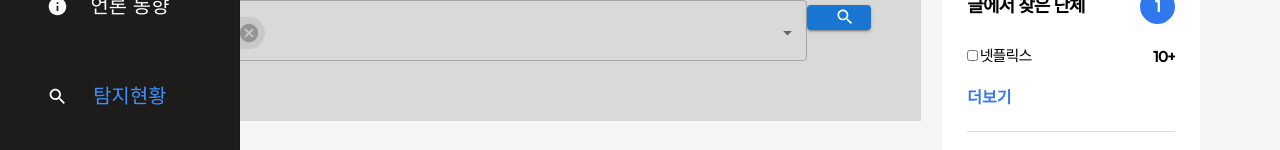
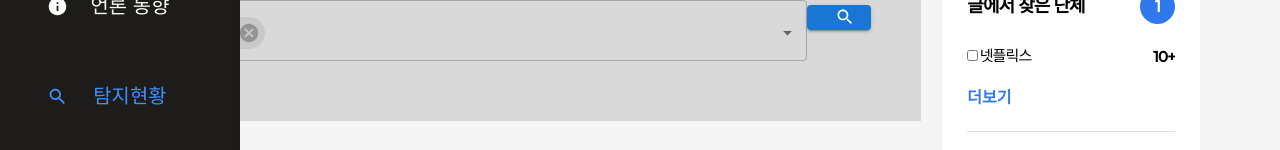
Before and after one commit to fossabot/ai_web_RISKOUT_BTS, a React (Create React App) app in the folder WEB/frontend/: page /detectionstatus in a window 1280 px wide. Both pictures are taken after a click on the button 21 px from the left and 24 px from the top of the page. Shown: the part 210-360 px from the top of the page. Built offline with nearby package versions, Linux system fonts and the light colour scheme; no server answers.

Commit message:
persistent active link in sidebar

```diff
--- a/WEB/frontend/src/components/Modal/SecretsDetailModal.js
+++ b/WEB/frontend/src/components/Modal/SecretsDetailModal.js
@@ -49,7 +49,7 @@ export default function SecretsDetailModal(props) {
             >
                 <Box sx={style}>
                     <Typography id="secrets-modal-title" variant="h6" component="h2">
-                    <Link href={data.site_url} color="inherit" underline="hover" target="_blank" title="원본 페이지 보기">
+                    <Link href={data.site_url} color="inherit" underline="hover" target="_blank" rel="noopener" title="원본 페이지 보기">
                         <NavigationIcon sx={{ mr: 1,  }} />
                     </Link>
                         {data.title}
--- a/WEB/frontend/src/components/SidebarLink.jsx
+++ b/WEB/frontend/src/components/SidebarLink.jsx
@@ -1,4 +1,7 @@
-import Link from "@mui/material/Link";
+import React from 'react';
+import { NavLink } from 'react-router-dom';
+
+// import Link from "@mui/material/Link";
 import ListItem from "@mui/material/ListItem";
 import ListItemText from "@mui/material/ListItemText";
 import ListItemButton from "@mui/material/ListItemButton";
@@ -11,12 +14,12 @@ export default function SidebarLink(props) {
 
     return (
         <ListItem className="pin">
-            <Link href={href} underline="none" className="list">
+            <NavLink to={href} underline="none" className="list" activeClassName="on">
                 <ListItemButton className={isOn && "on"}>
                     <ListIcon className="icon" />
                     <ListItemText primary={text} className="link" />
                 </ListItemButton>
-            </Link>
+            </NavLink>
         </ListItem>
     )
 }
--- a/WEB/frontend/src/css/SideNavigation.css
+++ b/WEB/frontend/src/css/SideNavigation.css
@@ -83,10 +83,10 @@ body::-webkit-scrollbar {
   display: block;
 }
 
-.sub_header .sub_menu .list .on .link {
+/* .sub_header .sub_menu .list .on .link { */
+.sub_header .sub_menu .list.on * {
   /*현재 사이트 경로의 메뉴 버튼 css*/
   color: #3e90ff;
-  display: block;
 }
 
 .sub_header .sub_menu .css-cvhtoe-MuiButtonBase-root-MuiListItemButton-root {
@@ -101,11 +101,8 @@ body::-webkit-scrollbar {
   font-size: 1.1em;
 }
 
-.sub_header .sub_menu .link:hover {
+.sub_header .sub_menu .list:hover * {
   color: #3e90ff;
-  display: block;
-  width: 100%;
-  height: 100%;
 }
 .sub_header .copyright {
   /*Copyright position*/
```
